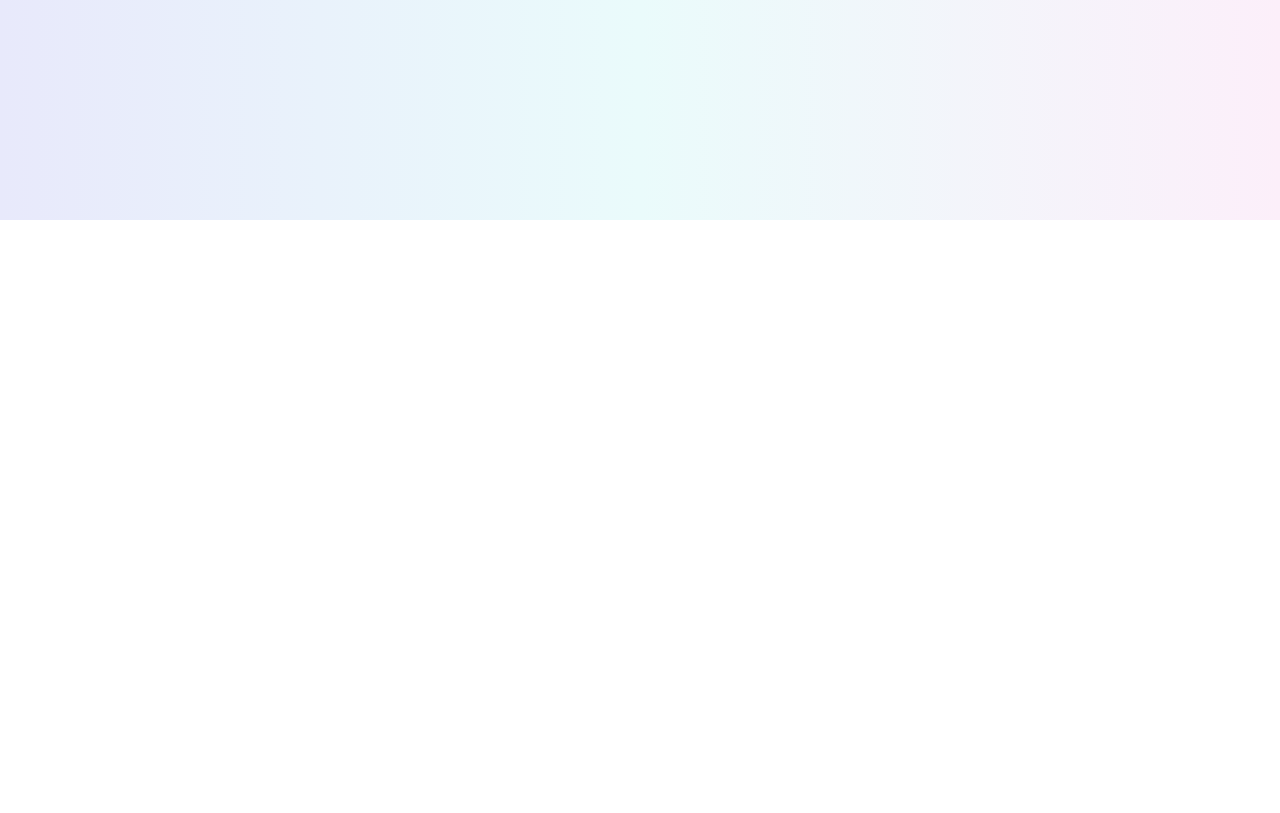
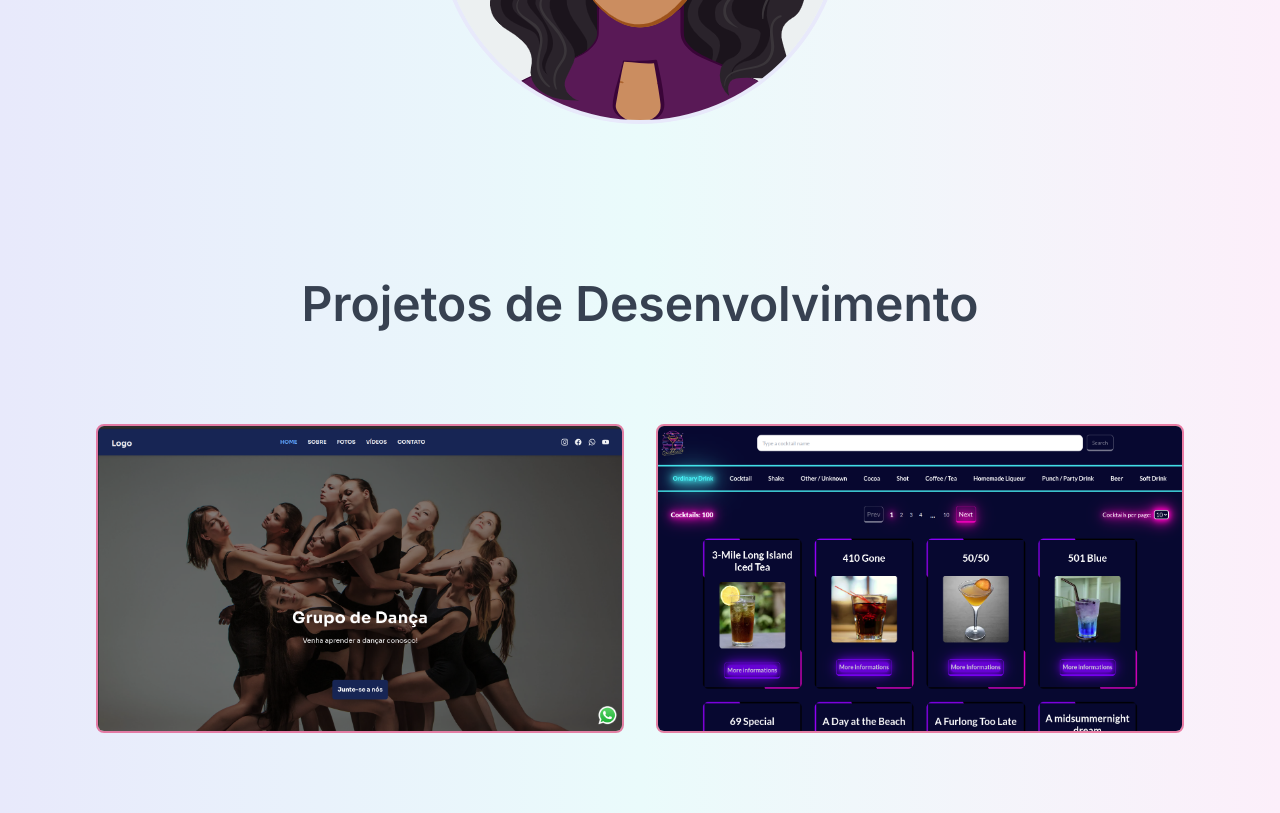
Before and after one commit to NataliaSRiber/Natalia_portfolio, a Next.js app in the folder natalia-portfolio/: page / in a window 1280 px wide. Shown: the part 580-1393 px from the top of the page. Before the commit the page ends 800 px from the top, so only its background shows below. Built offline with nearby package versions, Linux system fonts and the light colour scheme.

Commit message:
feat: it adds banner with projects

```diff
--- /dev/null
+++ b/natalia-portfolio/src/api/webdevelopmentProjects.ts
@@ -0,0 +1,27 @@
+import { StaticImageData } from 'next/image'
+import dancegroup from '../assets/developedProjects/dancegroup.png'
+import drinkswebsite from '../assets/developedProjects/drinkswebsite.png'
+
+export interface IPresentations {
+  title: string
+  description: string
+  date: string
+  videoUrl: StaticImageData
+}
+
+export const presentations: IPresentations[] = [
+  {
+    title: 'Apresentação dia das mães',
+    description:
+      'Lorem ipsum dolor sit amet, consectetur adipiscing elit. In at lorem et neque rhoncus sagittis vel vitae urna. Aenean feugiat orci in fermentum malesuada. Donec libero erat, bibendum eget vehicula nec, vestibulum id mauris.',
+    date: 'October 21, 2020',
+    videoUrl: dancegroup,
+  },
+  {
+    title: 'Apresentação de Natal',
+    description:
+      'Lorem ipsum dolor sit amet, consectetur adipiscing elit. In at lorem et neque rhoncus sagittis vel vitae urna. Aenean feugiat orci in fermentum malesuada. Donec libero erat, bibendum eget vehicula nec, vestibulum id mauris.',
+    date: 'October 21, 2020',
+    videoUrl: drinkswebsite,
+  },
+]
--- a/natalia-portfolio/src/app/about/page.tsx
+++ b/natalia-portfolio/src/app/about/page.tsx
@@ -18,14 +18,12 @@ export default function Home() {
             Natalia
           </h1>
           <p className="text-lg font-normal">
-            Desenvolvedora Full Stack com mais de um ano de experiência,
-            apaixonada por UX Design buscando uma recolocação no mercado de
-            trabalho. Sou uma pessoa criativa e que gosta de trabalhar com
-            pessoas. Sempre busco aprender coisas novas e me inovar.
+            Desenvolvedora Full Stack com mais de um ano de experiência, com
+            conhecimentos em UX Design buscando uma recolocação no mercado de
+            trabalho.
           </p>
         </div>
       </div>
-
       <div className="h-0.5 w-full bg-gradient-to-r from-newpink-200 via-newpink-100 to-newpink-200"></div>
     </main>
   )
--- /dev/null
+++ b/natalia-portfolio/src/app/components/HomeBanner.tsx
@@ -0,0 +1,45 @@
+import { presentations } from '@/api/webdevelopmentProjects'
+import Image from 'next/image'
+import React from 'react'
+
+export default function Homebanner() {
+  return (
+    <section className="mx-10 flex w-full flex-col items-center text-gray-600 md:h-full">
+      <div className="container mx-auto pb-8 pt-32"></div>
+      <div className="container mx-auto w-full pb-16">
+        <div className="pb-10 text-center md:pb-20">
+          <h1 className="px-2 text-2xl font-semibold text-gray-700 md:text-5xl">
+            Projetos de Desenvolvimento
+          </h1>
+        </div>
+        <div className="flex flex-wrap justify-center ">
+          {presentations.map(
+            ({ title, description, date, videoUrl }, index) => (
+              // <div key={index} className="p-4 md:w-1/2 xl:w-1/3">
+              <div key={index} className="p-4 md:w-1/2">
+                <div className="h-full overflow-hidden rounded-lg border-2 border-newpink-500 border-opacity-60">
+                  <Image
+                    className="h-full cursor-pointer hover:brightness-50"
+                    src={videoUrl}
+                    alt="dance-picture"
+                    width={800}
+                    height={800}
+                  />
+                  {/* <div className="h-full cursor-pointer p-6 transition duration-300 ease-in hover:bg-newpink-500 hover:text-gray-100">
+                    <h2 className="mb-1 text-sm font-medium text-blue-300 md:text-base">
+                      {date}
+                    </h2>
+                    <h1 className="mb-3 text-xl font-semibold md:text-2xl">
+                      {title}
+                    </h1>
+                    <p className="mb-3 leading-relaxed">{description}</p>
+                  </div> */}
+                </div>
+              </div>
+            ),
+          )}
+        </div>
+      </div>
+    </section>
+  )
+}
--- a/natalia-portfolio/src/app/page.tsx
+++ b/natalia-portfolio/src/app/page.tsx
@@ -1,10 +1,11 @@
 import Image from 'next/image'
 import logo from '../assets/me.png'
+import Homebanner from './components/HomeBanner'
 
 export default function Home() {
   return (
-    <main className="mx-6	mt-24 flex flex-col-reverse items-center justify-center lg:mx-20 lg:mt-40 lg:flex-row">
-      <div className="items-center space-y-6 pl-10 text-justify md:pl-6 lg:w-1/2">
+    <main className="mx-6	mt-24 flex flex-col items-center justify-center lg:mx-20 lg:mt-40">
+      <div className="bg-red items-center space-y-6 pl-10 text-justify  md:pl-6 lg:w-1/2 lg:flex-row">
         <p className="text-xl font-medium">Olá, Eu sou</p>
         <h1 className="text-2xl font-bold">Natalia</h1>
         <h2 className="text-2xl font-bold text-newpink-500">
@@ -21,6 +22,7 @@ export default function Home() {
           className="rounded-full ring-4 ring-bluegrad-100"
         />
       </div>
+      <Homebanner />
     </main>
   )
 }
--- a/natalia-portfolio/src/app/projects/page.tsx
+++ b/natalia-portfolio/src/app/projects/page.tsx
@@ -472,7 +472,7 @@ export default function Projects() {
               <h4 className="font-regular text-lg text-gray-600 md:pb-8 md:text-xl">
                 Esse projeto foi bem interessante e desafiador. Agora pretendo
                 trabalhar mais nos designs e desenvolver o design para as telas
-                de tamanhos diferentes
+                de tamanhos diferentes.
               </h4>
             </div>
           </div>
```
Also changed, not shown: natalia-portfolio/src/assets/developedProjects/dancegroup.png (added), natalia-portfolio/src/assets/developedProjects/drinkswebsite.png (added).
